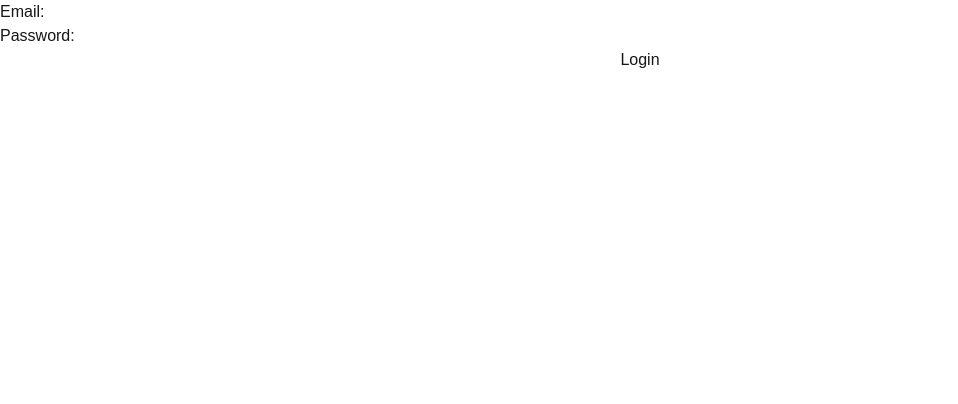
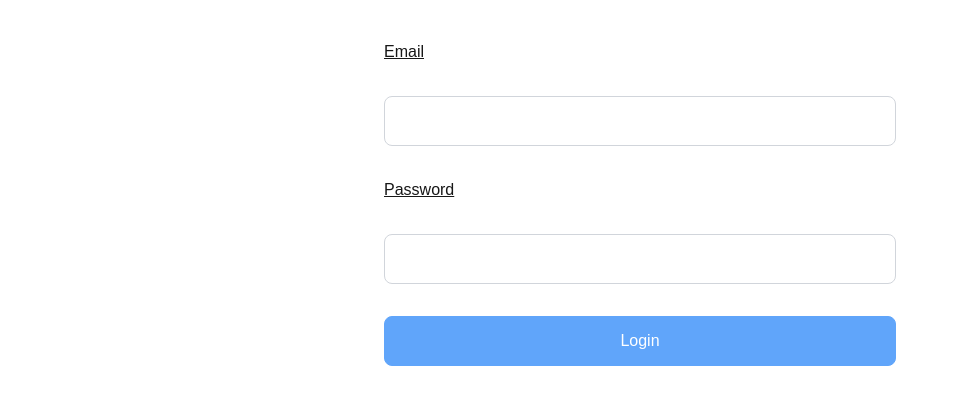
Before and after one commit to livanjimenez/project-marketplace, a Next.js app: page /login in a window 1280 px wide. Shown: the top 404 px of the page, without its empty margins (0-958 px from the left). Built offline with nearby package versions, Linux system fonts and the light colour scheme.

Commit message:
ui components updated

```diff
--- /dev/null
+++ b/app/(info)/about/page.tsx
@@ -0,0 +1,7 @@
+export default function AboutPage() {
+  return (
+    <>
+      <h1>About Page</h1>
+    </>
+  );
+}
--- /dev/null
+++ b/app/(info)/privacy/page.tsx
@@ -0,0 +1,7 @@
+export default function PrivacyPage() {
+  return (
+    <>
+      <h1>Privacy Page</h1>
+    </>
+  );
+}
--- /dev/null
+++ b/app/(info)/tos/page.tsx
@@ -0,0 +1,7 @@
+export default function TOSPage() {
+  return (
+    <>
+      <h1>TOS Page</h1>
+    </>
+  );
+}
--- a/app/login/page.tsx
+++ b/app/login/page.tsx
@@ -18,17 +18,26 @@ export default function LoginPage() {
 
   return (
     <>
-      <div>
-        <form className="flex flex-col" onSubmit={handleSubmit}>
-          <label>
-            Email:
-            <input type="email" name="email" />
-          </label>
-          <label>
-            Password:
-            <input type="password" name="password" />
-          </label>
-          <button type="submit">Login</button>
+      <div className="space-y-6 max-w-lg mx-auto my-10">
+        <form className="flex flex-col gap-8" onSubmit={handleSubmit}>
+          <label className="underline">Email</label>
+          <input
+            type="email"
+            name="email"
+            className="p-3 border border-gray-300 rounded-lg focus:outline-none focus:ring-2 focus:ring-indigo-500"
+          />
+          <label className="underline">Password</label>
+          <input
+            type="password"
+            name="password"
+            className="p-3 border border-gray-300 rounded-lg focus:outline-none focus:ring-2 focus:ring-indigo-500"
+          />
+          <button
+            type="submit"
+            className="p-3 border border-blue-400 rounded-lg bg-blue-400 text-white"
+          >
+            Login
+          </button>
         </form>
       </div>
     </>
--- a/app/page.tsx
+++ b/app/page.tsx
@@ -13,13 +13,15 @@ export default function HomePage() {
       <header className="flex items-center justify-center px-24 py-8 gap-8">
         <div className="flex items-center justify-center space-x-2">
           <Link href="/">
-            <h1 className="font-mono text-3xl font-semibold mb-2">Zeze</h1>
+            <h1 className="font-mono uppercase text-3xl font-bold my-2 text-sky-500 mr-2">
+              lowco
+            </h1>
           </Link>
           <SearchBar />
         </div>
 
         <div className="flex items-center space-x-6">
-          {/* <LocationButton /> */}
+          <LocationButton />
           <DropdownButton
             name="About"
             categories={['About', 'Terms of Service', 'Privacy']}
--- a/app/post/page.tsx
+++ b/app/post/page.tsx
@@ -33,6 +33,7 @@ export default function PostPage() {
         <div className="flex items-center space-x-6">
           {/* <LocationButton /> */}
           <DropdownButton
+            route="about"
             name="About"
             categories={['About', 'Terms of Service', 'Privacy']}
           />
--- a/components/DropdownButton.tsx
+++ b/components/DropdownButton.tsx
@@ -2,6 +2,39 @@
 
 import { useState } from 'react';
 import { ChevronDown, ChevronUp } from 'lucide-react';
+
+function dropDownMenu({
+  categories,
+  isOpen,
+  setIsOpen,
+}: {
+  categories: string[];
+  isOpen: boolean;
+  setIsOpen: (value: boolean) => void;
+}) {
+  return (
+    <>
+      {isOpen && (
+        <ul className="absolute left-0 mt-2 w-48 flex flex-col bg-white shadow-lg z-10">
+          {categories.map((category) => (
+            <li key={category}>
+              <a href={`/category/${category}`} className="block px-4 py-2">
+                {category}
+              </a>
+            </li>
+          ))}
+        </ul>
+      )}
+
+      {isOpen && (
+        <div
+          onClick={() => setIsOpen(false)}
+          className="fixed inset-0 bg-black bg-opacity-50 z-0"
+        />
+      )}
+    </>
+  );
+}
 
 export default function DropdownButton({
   categories,
@@ -12,9 +45,9 @@ export default function DropdownButton({
 }) {
   const [isOpen, setIsOpen] = useState(false);
 
-  const handleClick = () => {
+  function handleClick() {
     setIsOpen(!isOpen);
-  };
+  }
 
   return (
     <>
@@ -24,17 +57,7 @@ export default function DropdownButton({
           <span className="ml-2">{name}</span>
         </button>
 
-        {isOpen && (
-          <ul className="absolute left-0 mt-2 w-48 flex flex-col bg-white shadow-lg z-10">
-            {categories.map((category) => (
-              <li key={category}>
-                <a href={`/category/${category}`} className="block px-4 py-2">
-                  {category}
-                </a>
-              </li>
-            ))}
-          </ul>
-        )}
+        {dropDownMenu({ categories, isOpen, setIsOpen })}
       </div>
     </>
   );
```
